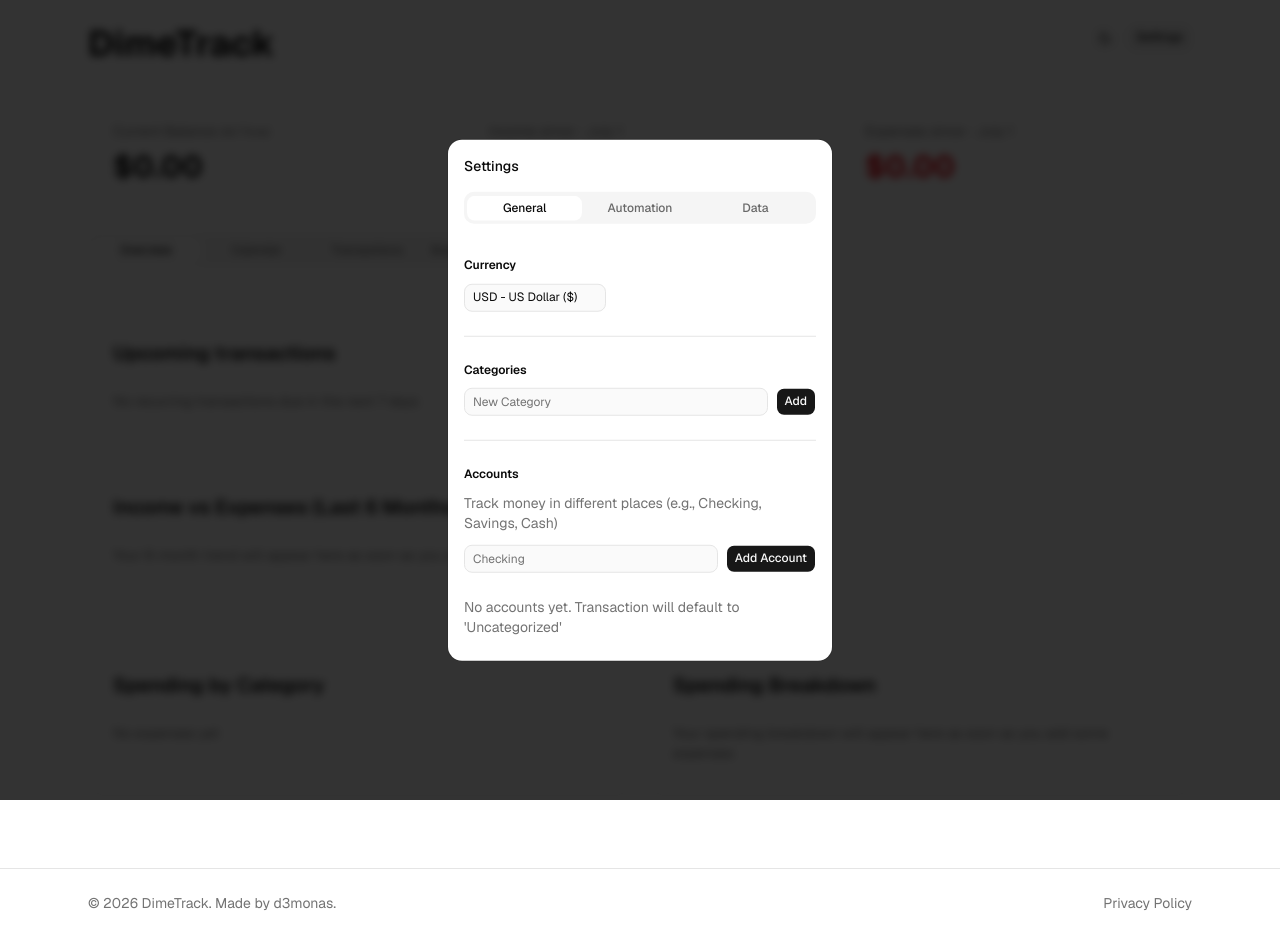
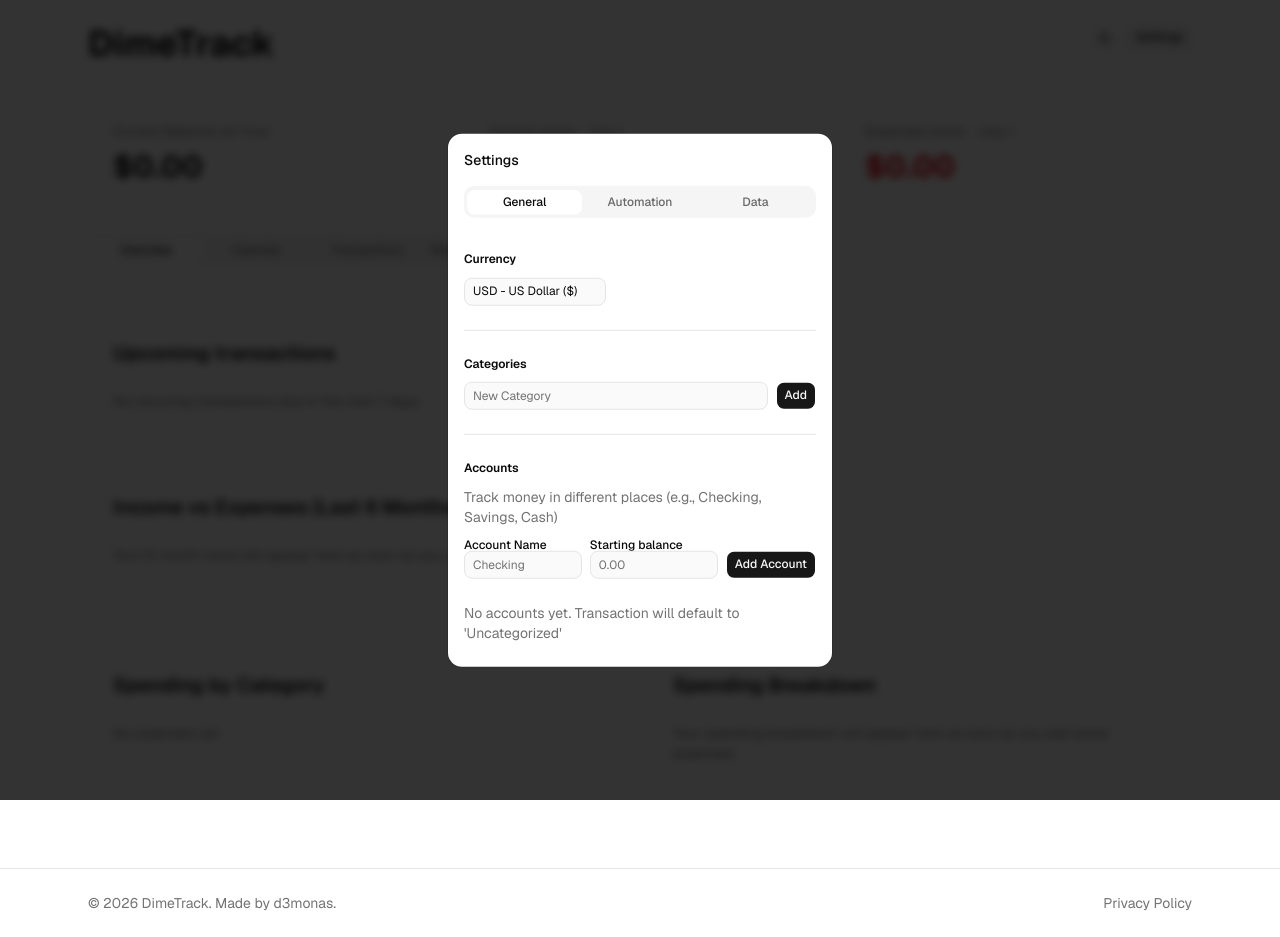
Before and after one commit to d3monas/DimeTrack, a Next.js app: page /app in a window 1280 px wide. Both pictures are taken after a click on the button "Settings". Built offline with nearby package versions, Linux system fonts and the light colour scheme; some icons are missing.

Commit message:
feat: ability to input starting balance for new accounts

```diff
--- a/app/app/page.tsx
+++ b/app/app/page.tsx
@@ -511,11 +511,27 @@ export default function Home() {
     }))
   }
 
-  function addAccount(name: string) {
+  function addAccount(name: string, startingBalance: number = 0) {
     if (!name.trim()) {
       return
     }
-    setAccounts(prev => [...prev, { id: crypto.randomUUID(), name: name.trim() }])
+
+    const newAccountId = crypto.randomUUID()
+    setAccounts(prev => [...prev, { id: newAccountId, name: name.trim() }])
+
+    if (startingBalance > 0) {
+      const startingTransaction: Transaction = {
+        id: crypto.randomUUID(),
+        description: `Starting balance for ${name.trim()}`,
+        amount: startingBalance,
+        type: "income",
+        category: "Starting Balance",
+        date: new Date().toISOString(),
+        accountId: newAccountId
+      }
+      setTransactions(prev => [startingTransaction, ...prev])
+      setCategories(prev => prev.includes("Starting Balance") ? prev : [...prev, "Starting Balance"])
+    }
   }
 
   function deleteAccount(id: string) {
--- a/components/settings/accountManager.tsx
+++ b/components/settings/accountManager.tsx
@@ -3,32 +3,44 @@ import type { Account } from "@/types/account"
 import { Button } from "../ui/button"
 import { Input } from "../ui/input"
 import { EmptyState } from "../emptyState"
+import { Label } from "../ui/label"
 
 type AccountsManagerThings = {
     accounts: Account[]
-    onAddAccount: (name: string) => void
+    onAddAccount: (name: string, startingBalance: number) => void
     onDeleteAccount: (id: string) => void
 }
 
 export function AccountsManager({ accounts, onAddAccount, onDeleteAccount }: AccountsManagerThings) {
     const [name, setName] = useState("")
+    const [startingBalance, setStartingBalance] = useState("")
 
     function handleAdd() {
         if (!name.trim()) {
             return
         }
-        onAddAccount(name.trim())
+        const balanceNum = Number(startingBalance) || 0
+        onAddAccount(name.trim(), balanceNum)
         setName("")
+        setStartingBalance("")
     }
 
     return (
         <div>
             <h3 className="font-semibold mb-2">Accounts</h3>
             <p className="text-sm text-muted-foreground mb-3">Track money in different places (e.g., Checking, Savings, Cash)</p>
-            <div className="flex flex-col gap-2 sm:flex-row mb-4">
-                <Input value={name} onChange={(e) => setName(e.target.value)} placeholder="Checking" />
+            <div className="flex flex-col gap-2 sm:flex-row sm:items-end mb-4">
+                <div className="flex-1">
+                    <Label>Account Name</Label>
+                    <Input value={name} onChange={(e) => setName(e.target.value)} placeholder="Checking" />
+                </div>
+                <div className="w-full sm:w-32">
+                    <Label>Starting balance</Label>
+                    <Input type="number" min="0" step="0.01" value={startingBalance} onChange={(e) => setStartingBalance(e.target.value)} placeholder="0.00" />
+                </div>
                 <Button onClick={handleAdd}>Add Account</Button>
             </div>
+
             <div className="space-y-2">
                 {accounts.length === 0 ? (
                     <EmptyState message="No accounts yet. Transaction will default to 'Uncategorized'" />
```
